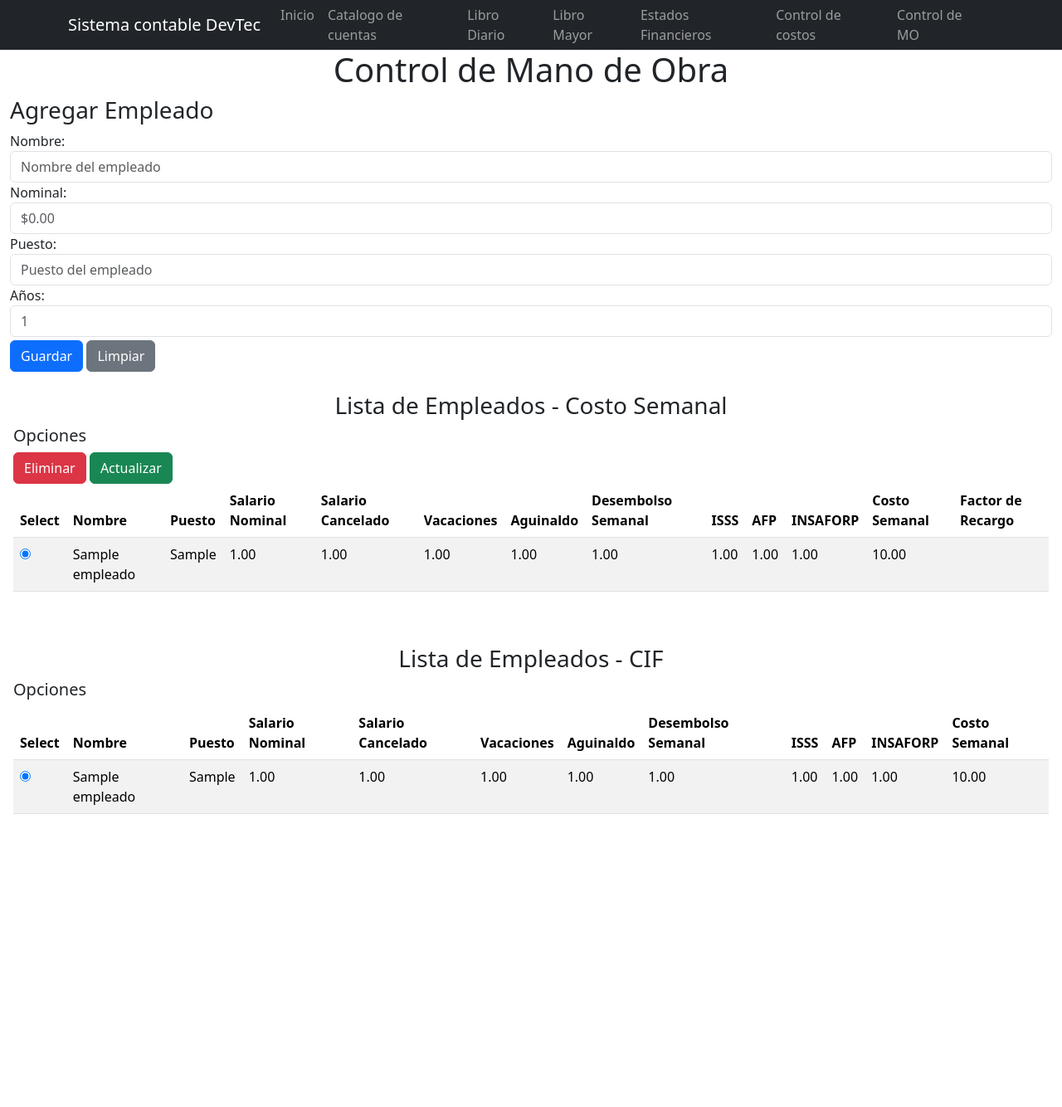
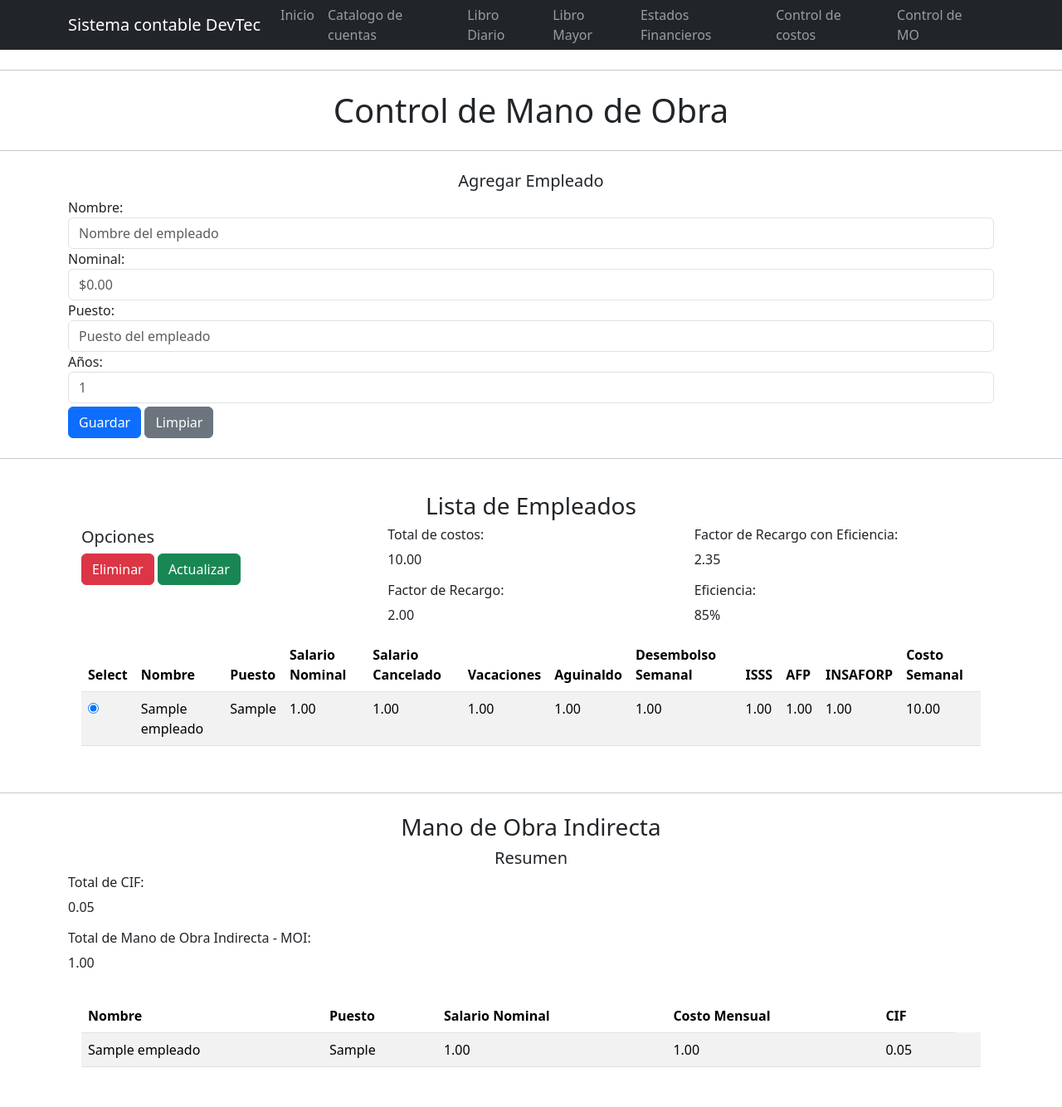
Before and after one commit to Keevin27/SistemaContableAutomatizado, a Django app: page /costo_mano_obra in a window 1280 px wide. Shown: the whole page at 83% size. Before the commit the page ends 981 px from the top, so only its background shows below. Run offline with Django 5.2, Linux system fonts and the light colour scheme; tables that the repository leaves empty hold one stand-in row (values such as "Sample post"); parts of the project's set-up code (start-up, migrations or seed data) failed here and were passed over.

Commit message:
Actualizacion
ZzZz

```diff
--- a/myapp/templates/costo_mano_obra.html
+++ b/myapp/templates/costo_mano_obra.html
@@ -7,10 +7,14 @@
     <head>
         <title>Agregar Empleado</title>
     </head>
-    <body>
-        <div class="container-fluid">
+    <body onload="main()">
+        <hr class="my-4">
+        <div class="container">
             <h1 style="text-align: center;">Control de Mano de Obra</h1>
-            <h3>Agregar Empleado</h3>
+        </div>
+        <hr class="my-4">
+        <div class="container">
+            <h5 class="text-center">Agregar Empleado</h5>
             <form method="post" id="agregar_empleado" name="agregar_empleado" class="form-inline">
                 <div class="form-group mb-2">
                     {% csrf_token %}
@@ -20,64 +24,28 @@
                 </div>
             </form>
         </div>
+        <hr class="my-4">
+        <div class="container">
             <div class="table-responsive p-3 mb-3">
-            <h3 style="text-align: center;">Lista de Empleados - Costo Semanal</h3>
+                <h3 class="text-center">Lista de Empleados</h3>
                 <form method="post" id="tabla_empleados" name="tabla_empleados" action="costo_mano_obra/eliminar_empleado">
                     {% csrf_token %}
+                    <div class="row">
+                        <div class="col-sm">
                             <h5>Opciones</h5>
                             <button type="submit" form="tabla_empleados" class="btn btn-danger">Eliminar</button>
                             <button type="submit" form="tabla_empleados" class="btn btn-success" onclick="actualizar('costo_mano_obra/actualizar_empleado')">Actualizar</button>
+                        </div>
+                        <div class="col-sm">
+                            <h6>Total de costos: </h6><p id="total_costos"></p>
+                            <h6>Factor de Recargo: </h6><p id="factor_recargo"></p>
+                        </div>
+                        <div class="col-sm">
+                            <h6>Factor de Recargo con Eficiencia: </h6><p id="factor_recargo_eficiencia"></p>
+                            <h6>Eficiencia: </h6><p id="eficiencia">85%</p>
+                        </div>
+                    </div>
                     <table class="table table-striped table-hover" id="costo_directo">
-                        <thead>
-                            <tr>
-                                <th scope="col">Select</th>
-                                <th scope="col" id="nombre">Nombre</th>
-                                <th scope="col" id="puesto">Puesto</th>
-                                <th scope="col" id="salario">Salario Nominal</th>
-                                <th scope="col" id="salario">Salario Cancelado</th>
-                                <th scope="col" id="vacaciones">Vacaciones</th>
-                                <th scope="col" id="aguinaldo">Aguinaldo</th>
-                                <th scope="col" id="septimo">Desembolso Semanal</th>
-                                <th scope="col" id="isss">ISSS</th>
-                                <th scope="col" id="afp">AFP</th>
-                                <th scope="col" id="insaforp">INSAFORP</th>
-                                <th scope="col" id="costo">Costo Semanal</th>
-                                <th scope="col" id="factor">Factor de Recargo</th>
-                            </tr>
-                        </thead>
-                        <tbody>
-                            {% for empleado in empleados %}
-                            <tr>
-                                <td><input type="radio" name="id" value="{{ empleado.id }}" checked></td>
-                                <td>{{ empleado.nombre }}</td>
-                                <td>{{ empleado.puesto }}</td>
-                                <td>{{ empleado.nominal }}</td>
-                                <td>{{ empleado.salario }}</td>
-                                <td>{{ empleado.vacaciones }}</td>
-                                <td>{{ empleado.aguinaldo }}</td>
-                                <td>{{ empleado.septimo }}</td>
-                                <td>{{ empleado.isss }}</td>
-                                <td>{{ empleado.afp }}</td>
-                                <td>{{ empleado.insaforp }}</td>
-                                <td>{{ empleado.costo }}</td>
-                                <td></td>
-                            </tr>
-                            {% endfor %}
-                        </tbody>
-                    </table>
-                </form>
-            </form>
-        </div>
-
-
-
-
-        <div class="table-responsive p-3 mb-3">
-            <h3 style="text-align: center;">Lista de Empleados - CIF </h3>
-            <form method="post" id="tabla_empleados" name="tabla_empleados" action="costo_mano_obra/eliminar_empleado">
-                {% csrf_token %}
-                <h5>Opciones</h5>
-                    <table class="table table-striped table-hover" id="costo_indirecto">
                         <thead>
                             <tr>
                                 <th scope="col">Select</th>
@@ -96,7 +64,6 @@
                         </thead>
                         <tbody>
                             {% for empleado in empleados %}
-                            {% if empleado.puesto != 'Senior' and empleado.puesto != 'Junior' %}
                             <tr>
                                 <td><input type="radio" name="id" value="{{ empleado.id }}" checked></td>
                                 <td>{{ empleado.nombre }}</td>
@@ -111,6 +78,48 @@
                                 <td>{{ empleado.insaforp }}</td>
                                 <td>{{ empleado.costo }}</td>
                             </tr>
+                            {% endfor %}
+                        </tbody>
+                    </table>
+                </form>
+            </div>
+        </div>
+    <hr class="my-4">
+    <div class="container">
+        <h3 class="text-center">Mano de Obra Indirecta</h3>
+        <div class="row">
+            <h5 class="text-center">Resumen</h5>
+        </div>
+        <div class="row">
+            <div class="col-sm">
+                <h6>Total de CIF: </h6><p id="total_cif"></p>
+                <h6>Total de Mano de Obra Indirecta - MOI: </h6><p id="total_moi"></p>
+            </div>
+        </div>
+        <div class="table-responsive p-3 mb-3">
+            <form method="post" id="tabla_empleados" name="tabla_empleados" action="">
+                {% csrf_token %}
+                <table class="table table-striped table-hover" id="costo_indirecto">
+                    <thead>
+                        <tr>
+                            <th scope="col" id="nombre">Nombre</th>
+                            <th scope="col" id="puesto">Puesto</th>
+                            <th scope="col" id="salario">Salario Nominal</th>
+                            <th scope="col" id="costo_mensual">Costo Mensual</th>
+                            <th scope="col" id="cif">CIF</th>
+                        </tr>
+                    </thead>
+                    <tbody>
+                        {% for empleado in empleados %}
+                        {% if empleado.puesto != 'Senior' and empleado.puesto != 'Junior' %}
+                        <tr>
+                            <td>{{ empleado.nombre }}</td>
+                            <td>{{ empleado.puesto }}</td>
+                            <td>{{ empleado.nominal }}</td>
+                            <td>{{ empleado.salario }}</td>
+                            <td>{{ empleado.costo_mensual }}</td>
+                            <td></td>
+                        </tr>
                         {% endif %}
                         {% endfor %}
                     </tbody>
@@ -118,10 +127,13 @@
                 </form>
             </form>
         </div>
-
-
+    </div>
 </body>
     <script>
+        function main() {
+            calcularCostos();
+            calcularCIF();
+        }
 
         function actualizar(action) {
             var form = document.getElementById("tabla_empleados");
@@ -129,35 +141,48 @@
             form.attributes.getNamedItem("method") = "get";
         }
 
-        function calcularFactor() {
+        function calcularCIF() {
+            const table = document.getElementById('costo_indirecto');
+            const rows = table.getElementsByTagName('tbody')[0].getElementsByTagName('tr');
+            const node_total_cif = document.getElementById('total_cif');
+            const node_total_moi = document.getElementById('total_moi');
+            let costo_mensual= 0, cif = 0, total_cif = 0, total_moi = 0, moi = 0;
+
+            for (let i = 0; i < rows.length; i++) {
+                const cells = rows[i].getElementsByTagName('td');
+                costo_mensual = parseFloat(cells[3].innerText) || 0;
+                moi =costo_mensual;
+                cif = costo_mensual * 0.05;
+                cells[4].innerText = cif;
+                total_cif += cif;
+                total_moi += moi;
+            }
+            node_total_cif.innerText = total_cif.toFixed(2);
+            node_total_moi.innerText = total_moi.toFixed(2);
+        }
+
+        function calcularCostos() {
             const table = document.getElementById('costo_directo');
             const rows = table.getElementsByTagName('tbody')[0].getElementsByTagName('tr');
-            let costo_semanal = 0;
+            const node_total_costos = document.getElementById('total_costos');
+            const node_factor_recargo = document.getElementById('factor_recargo');
+            const node_factor_recargo_eficiencia = document.getElementById('factor_recargo_eficiencia');
+
+            let costo_semanal= 0, total_costo = 0, factor_recargo = 0, factor_recargo_eficiencia = 0;
+            const aux = rows[0].getElementsByTagName('td');
+            factor_recargo = parseFloat(aux[11].innerText) / (parseFloat(aux[3].innerText) * 5);
+            factor_recargo_eficiencia = (factor_recargo / 0.85);
 
             for (let i = 0; i < rows.length; i++) {
                 const cells = rows[i].getElementsByTagName('td');
                 costo_semanal = parseFloat(cells[11].innerText) || 0;
-
-                total_LOC += lineas_estimadas;
+                total_costo += costo_semanal;
+                cif = costo_semanal * 0.05;
             }
-
-            cell.innerText = parseFloat(value) / (parseFloat(nominal) * 5.5);
+            node_total_costos.innerText = total_costo.toFixed(2);
+            node_factor_recargo.innerText = factor_recargo.toFixed(2);
+            node_factor_recargo_eficiencia.innerText = factor_recargo_eficiencia.toFixed(2);
         }
-
-        function calcularTotalLOC() {
-            const table = document.getElementById('estimacion');
-            const rows = table.getElementsByTagName('tbody')[0].getElementsByTagName('tr');
-            let total_LOC = 0, lineas_estimadas = 0;
-
-            for (let i = 0; i < rows.length; i++) {
-                const cells = rows[i].getElementsByTagName('td');
-                lineas_estimadas = parseFloat(cells[5].innerText) || 0;
-                total_LOC += lineas_estimadas;
-            }
-            return total_LOC;
-        }
-
-
     </script>
 </html>
 {% endblock %}
```
Also changed, not shown: myapp/templates/control_de_costos.html (+6 -2 lines). Lines whose indentation alone changed are shown as unchanged.
